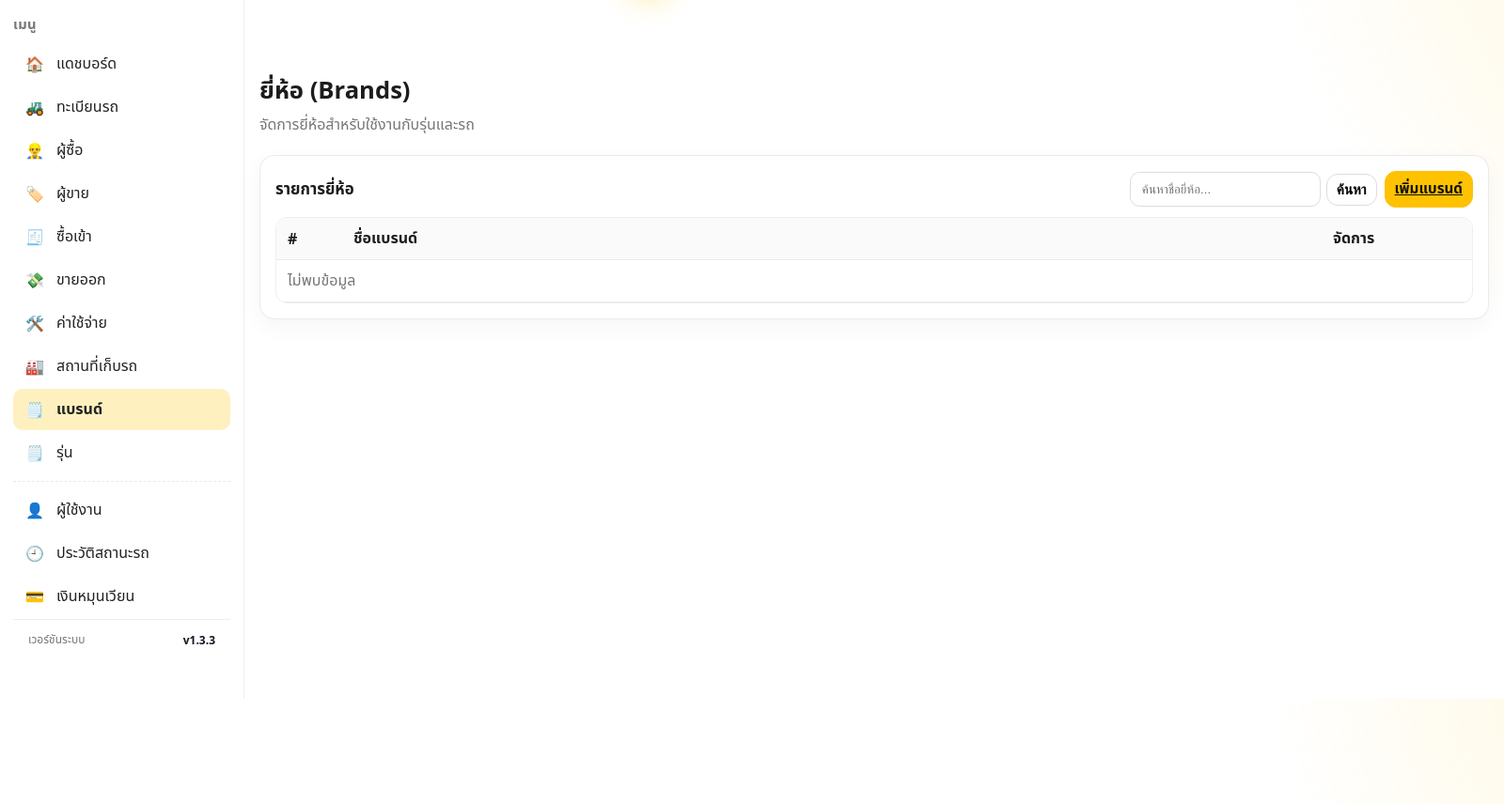
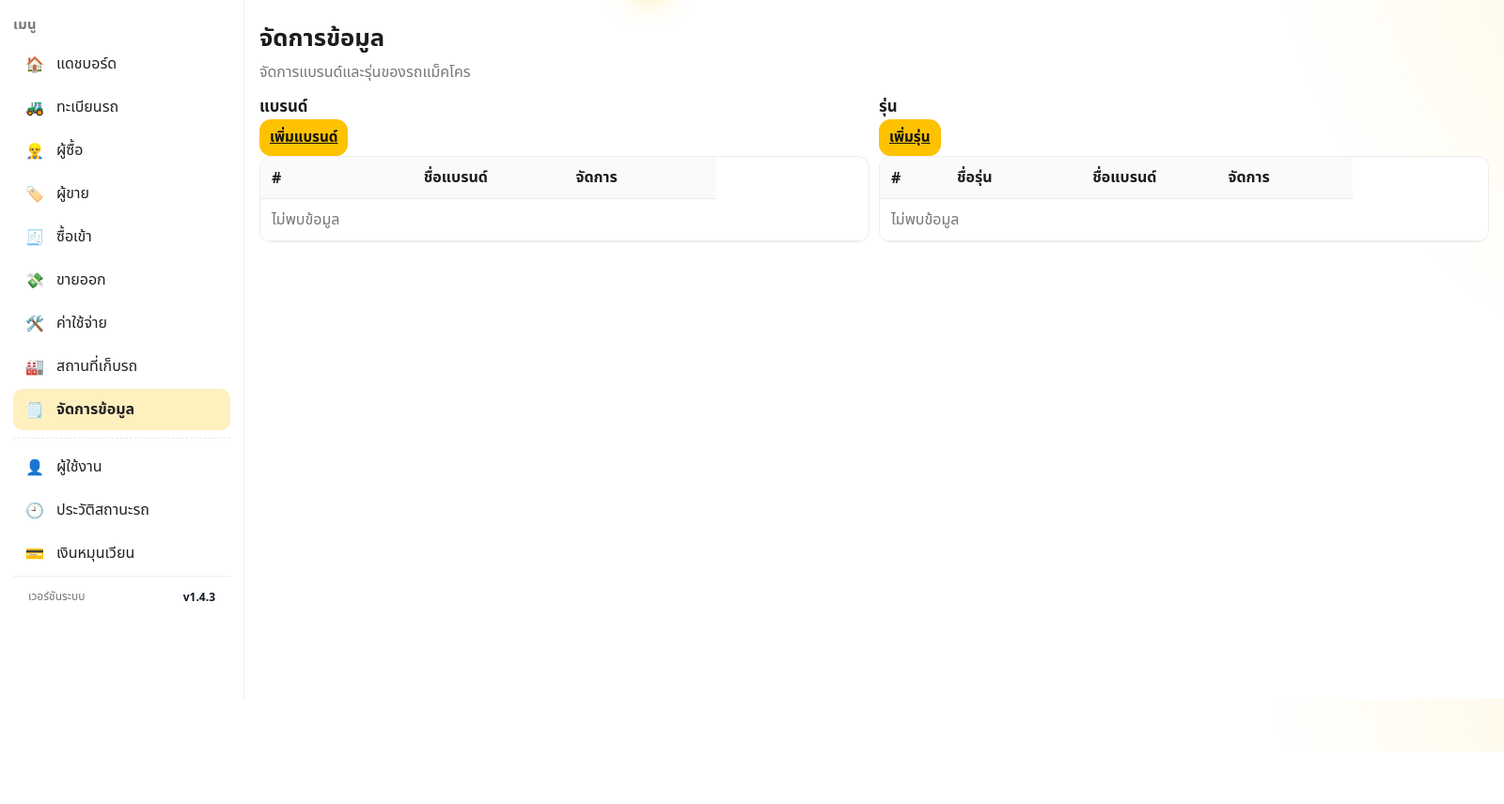
Before and after one commit to Bandit025/Proinspect-machinery, a PHP site: page /manage.php in a window 1600 px wide. Shown: the part 56-912 px from the top of the page at 94% size. After the commit the page ends 856 px from the top, so only its background shows below. Run offline with PHP 8.4, Linux system fonts and the light colour scheme; data that the repository does not hold is empty; some libraries are stand-ins or nearby versions.

Commit message:
update 1.4.3

```diff
--- a/add_brand.php
+++ b/add_brand.php
@@ -83,7 +83,7 @@ if ($_SERVER['REQUEST_METHOD'] === 'POST') {
 
           <div style="display:flex; gap:8px; margin-top:14px;">
             <button class="btn btn-brand" type="submit" id="btnSubmit">บันทึก</button>
-            <a class="btn btn-outline" href="manage.php">ไปหน้ารายการยี่ห้อ</a>
+            <a class="btn btn-outline" href="manage.php">ยกเลิก</a>
           </div>
         </form>
       </section>
--- a/assets/style.css
+++ b/assets/style.css
@@ -239,19 +239,19 @@ body.sidebar-open .nav-icon .hamburger:nth-child(3) {
 }
 
 .content {
-    margin-top: var(--nav-h);
+     /* margin-top: var(--nav-h); */
     margin-left: var(--sidebar-w);
     padding: 16px;
     transition: margin-left .2s ease;
 }
 
 /* limit width children of .content */
-.content>* {
+/* .content>* {
     width: 100%;
     max-width: var(--content-max);
     margin-left: auto;
     margin-right: auto;
-}
+} */
 
 /* desktop collapsed */
 .layout.sidebar-collapsed .sidebar {
@@ -377,9 +377,6 @@ body.sidebar-open .nav-icon .hamburger:nth-child(3) {
     margin-top: 20px;
 }
 
-.tr {
-    text-align: right;
-}
 
 .card {
     background: var(--card);
@@ -470,31 +467,82 @@ body.sidebar-open .nav-icon .hamburger:nth-child(3) {
     filter: brightness(.95);
 }
 
+.btn-warning {
+    background: #d9ac25;
+    border: 1px solid #d9ac25;
+    color: #fff;
+}
+
+.btn-danger:hover {
+    filter: brightness(.95);
+}
+
 /* Table */
 .table-wrap {
-    width: 100%;
-    overflow: auto;
     border-radius: 12px;
     border: 1px solid #eee;
     background: #fff;
+    overflow: auto;
+    -webkit-overflow-scrolling: touch;
 }
 
+/* Make tables full-width and predictable layout for truncation/overflow */
 .table {
     width: 100%;
+    min-width: 640px;
     border-collapse: collapse;
-    min-width: 720px;
+    table-layout: fixed;
 }
 
 .table th,
 .table td {
     padding: 10px 12px;
     border-bottom: 1px solid var(--line);
+    vertical-align: middle;
+    overflow: hidden;
+    text-overflow: ellipsis;
+    white-space: nowrap;
 }
 
+/* Sticky header for long tables */
 .table thead th {
     background: #fafafa;
     font-weight: 600;
     text-align: left;
+    position: sticky;
+    top: 0;
+    z-index: 2;
+}
+
+/* Subtle hover + zebra */
+.table tbody tr:hover {
+    background: rgba(0, 0, 0, .03);
+}
+
+.table tbody tr:nth-child(2n) {
+    background: rgba(0, 0, 0, .01);
+}
+
+.table .muted {
+    color: var(--muted);
+}
+
+/* Compact spacing on small screens; allow wrapping when needed */
+@media (max-width:720px) {
+    .table {
+        min-width: 0;
+    }
+
+    .table th,
+    .table td {
+        padding: 8px 10px;
+        white-space: normal;
+    }
+
+    .table thead th {
+        position: sticky;
+        top: calc(var(--nav-h));
+    }
 }
 
 /* Badges */
--- a/manage.php
+++ b/manage.php
@@ -15,19 +15,20 @@ $q = trim($_GET['q'] ?? '');
 
 // ดึงรายการแบรนด์ (รองรับค้นหา)
 $params = [];
-$sql = "SELECT brand_id, brand_name FROM brands WHERE 1=1";
-if ($q !== '') {
-  $sql .= " AND brand_name LIKE :q";
-  $params[':q'] = "%{$q}%";
-}
-$sql .= " ORDER BY brand_name ASC";
+$sql = "SELECT brand_id, brand_name FROM brands ORDER BY brand_name ASC";
 
 $stm = $pdo->prepare($sql);
 $stm->execute($params);
 $brands = $stm->fetchAll(PDO::FETCH_ASSOC);
+
+$sql_models = "SELECT * FROM models a INNER JOIN brands b ON a.model_id = b.brand_id";
+$stm_models = $pdo->prepare($sql_models);
+$stm_models->execute($params);
+$models = $stm_models->fetchAll(PDO::FETCH_ASSOC);
 ?>
 <!doctype html>
 <html lang="th">
+
 <head>
   <meta charset="utf-8">
   <meta name="viewport" content="width=device-width, initial-scale=1">
@@ -35,6 +36,7 @@ $brands = $stm->fetchAll(PDO::FETCH_ASSOC);
   <link rel="stylesheet" href="assets/style.css?v=9">
   <script src="https://cdn.jsdelivr.net/npm/sweetalert2@11"></script>
 </head>
+
 <body>
   <?php include __DIR__ . '/navbar.php'; ?>
 
@@ -44,71 +46,112 @@ $brands = $stm->fetchAll(PDO::FETCH_ASSOC);
 
     <main class="content">
       <div class="page-head">
-        <h2 class="page-title">ยี่ห้อ (Brands)</h2>
-        <div class="page-sub">จัดการยี่ห้อสำหรับใช้งานกับรุ่นและรถ</div>
+        <h2 class="page-title">จัดการข้อมูล</h2>
+        <div class="page-sub">จัดการแบรนด์และรุ่นของรถแม็คโคร</div>
       </div>
-
-      <?php if ($ok): ?>
-        <div class="alert alert-success"><?= htmlspecialchars($ok) ?></div>
+      <?php if ($ok){ ?>
+        <div class="alert alert-success"><?= $ok ?></div>
+      <?php }else if($err){?>
+        <div class="alert alert-danger"><?= $err ?></div>
+      <?php } ?>
+        <div class="row">
+          <div class="col-2">
+            <h3 class="h5">แบรนด์</h3>
+            <a class="btn btn-brand sm add-btn" href="add_brand.php">เพิ่มแบรนด์</a>
+            <div class="table-wrap">
+              <table class="table">
+                <thead>
+                  <tr>
+                    <th>#</th>
+                    <th>ชื่อแบรนด์</th>
+                    <th>จัดการ</th>
+                  </tr>
+                </thead>
+                <tbody>
+                  <?php if (!empty($brands)): ?>
+                    <?php foreach ($brands as $r):
+                      $brand_id = (int)$r['brand_id'];
+                      $brand_name = htmlspecialchars($r['brand_name'], ENT_QUOTES);
+                    ?>
+                      <tr>
+                        <td><?= $brand_id ?></td>
+                        <td><?= $brand_name ?></td>
+                        <td>
+                          <a class="link" href="brand_edit.php?id=<?= $brand_id ?>">แก้ไข</a>
+                          <form action="brand_delete.php" method="post"
+                                class="js-del-brand" data-name="<?= $brand_name ?>"
+                                style="display:inline;">
+                            <input type="hidden" name="csrf" value="<?= $csrf ?>">
+                            <input type="hidden" name="id" value="<?= $brand_id ?>">
+                            <input type="hidden" name="return" value="<?= htmlspecialchars($_SERVER['REQUEST_URI'], ENT_QUOTES) ?>">
+                            <button type="submit" class="link" style="border:none;background:none;color:#a40000;">ลบ</button>
+                          </form>
+                        </td>
+                      </tr>
+                    <?php endforeach; ?>
+                  <?php else: ?>
+                    <tr>
+                      <td colspan="4" class="muted">ไม่พบข้อมูล</td>
+                    </tr>
                   <?php endif; ?>
-      <?php if ($err): ?>
-        <div class="alert alert-danger"><?= htmlspecialchars($err) ?></div>
-      <?php endif; ?>
-
-      <section class="card mt-20">
-        <div class="card-head">
-          <h3 class="h5">รายการยี่ห้อ</h3>
-
-          <!-- Toolbar: ค้นหา + เพิ่มแบรนด์ (PC = แนวนอน / มือถือ = บนลงล่าง) -->
-          <div class="toolbar">
-            <form method="get" action="manage.php" class="search-form">
-              <input class="input sm" type="text" name="q" placeholder="ค้นหาชื่อยี่ห้อ..." value="<?= htmlspecialchars($q) ?>">
-              <button class="btn btn-outline sm" type="submit">ค้นหา</button>
-            </form>
-            <a class="btn btn-brand sm add-btn" href="add_brand.php">เพิ่มแบรนด์</a>
+                </tbody>
+              </table>
             </div>
           </div>
 
+          <div class="col-2">
+            <h3 class="h5">รุ่น</h3>
+            <a class="btn btn-brand sm add-btn" href="model_add.php">เพิ่มรุ่น</a>
             <div class="table-wrap">
               <table class="table">
                 <thead>
                   <tr>
                     <th style="width:70px;">#</th>
+                    <th>ชื่อรุ่น</th>
                     <th>ชื่อแบรนด์</th>
-                <th class="tr" style="width:160px;">จัดการ</th>
+                    <th>จัดการ</th>
                   </tr>
                 </thead>
                 <tbody>
-              <?php $i = 1; foreach ($brands as $r): $id = (int)$r['brand_id']; ?>
+                  <?php if (!empty($models)): ?>
+                    <?php $i = 1; foreach ($models as $r):
+                      $model_id = $r['model_id'];
+                      $model_name = $r['model_name'];
+                      $brand_name = $r['brand_name'];
+                    ?>
                       <tr>
                         <td><?= $i++ ?></td>
-                  <td><?= htmlspecialchars($r['brand_name']) ?></td>
-                  <td class="tr">
-                    <a class="link" href="brand_edit.php?id=<?= $id ?>">แก้ไข</a>
-                    ·
-                    <form action="brand_delete.php" method="post"
-                          class="js-del-brand" data-name="<?= htmlspecialchars($r['brand_name']) ?>"
+                        <td><?= $model_name ?></td>
+                        <td><?= $brand_name ?></td>
+                        <td>
+                          <a class="link" href="model_edit.php?id=<?= $model_id ?>">แก้ไข</a>
+
+                          <form action="model_delete.php" method="post"
+                                class="js-del-brand" data-name="<?= $model_name ?>"
                                 style="display:inline;">
                             <input type="hidden" name="csrf" value="<?= $csrf ?>">
-                      <input type="hidden" name="id" value="<?= $id ?>">
-                      <input type="hidden" name="return" value="<?= htmlspecialchars($_SERVER['REQUEST_URI']) ?>">
-                      <button type="submit" class="link" style="border:none;background:none;color:#a40000;">
-                        ลบ
-                      </button>
+                            <input type="hidden" name="id" value="<?= $model_id ?>">
+                            <input type="hidden" name="return" value="<?= htmlspecialchars($_SERVER['REQUEST_URI'], ENT_QUOTES) ?>">
+                            <button type="submit" class="link" style="border:none;background:none;color:#a40000;">ลบ</button>
                           </form>
                         </td>
                       </tr>
                     <?php endforeach; ?>
-
-              <?php if (!$brands): ?>
+                  <?php else: ?>
                     <tr>
-                  <td colspan="3" class="muted">ไม่พบข้อมูล</td>
+                      <td colspan="5" class="muted">ไม่พบข้อมูล</td>
                     </tr>
                   <?php endif; ?>
                 </tbody>
               </table>
             </div>
-      </section>
+          </div>
+        </div>
+
+        </div>
+
+
+  <!-- </section> -->
 </main>
   </div>
 
@@ -137,4 +180,5 @@ $brands = $stm->fetchAll(PDO::FETCH_ASSOC);
     });
   </script>
 </body>
+
 </html>
--- a/model_add.php
+++ b/model_add.php
@@ -100,7 +100,7 @@ if ($_SERVER['REQUEST_METHOD'] === 'POST') {
 
           <div style="margin-top:14px;display:flex;gap:8px;">
             <button class="btn btn-brand" type="submit">บันทึก</button>
-            <a class="btn btn-outline" href="models.php">ยกเลิก</a>
+            <a class="btn btn-outline" href="manage.php">ยกเลิก</a>
           </div>
         </form>
       </section>
--- a/model_edit.php
+++ b/model_edit.php
@@ -34,7 +34,8 @@ if ($_SERVER['REQUEST_METHOD']==='POST') {
   if (!$errors) {
     $upd = $pdo->prepare("UPDATE models SET brand_id=?, model_name=? WHERE model_id=?");
     $upd->execute([$brand_id, $model_name, $id]);
-    header('Location: models.php?ok=' . urlencode('บันทึกการแก้ไขเรียบร้อย')); exit;
+    header('Location: manage.php?ok=' . urlencode('บันทึกการแก้ไขเรียบร้อย'));
+    exit;
   }
 }
 ?>
@@ -85,7 +86,7 @@ if ($_SERVER['REQUEST_METHOD']==='POST') {
 
         <div style="margin-top:14px;display:flex;gap:8px;">
           <button class="btn btn-brand" type="submit">บันทึก</button>
-          <a class="btn btn-outline" href="models.php">ยกเลิก</a>
+          <a class="btn btn-outline" href="manage.php">ยกเลิก</a>
         </div>
       </form>
     </section>
--- a/sidebar.php
+++ b/sidebar.php
@@ -7,7 +7,7 @@ function active($file){ global $active; return $active === $file ? 'active' : ''
 
 // กันกรณียังไม่ include config.php
 if (!defined('APP_VERSION')) {
-  define('APP_VERSION', '1.3.3');
+  define('APP_VERSION', '1.4.3');
 }
 ?>
 <aside class="sidebar">
@@ -41,11 +41,7 @@ if (!defined('APP_VERSION')) {
         <span class="icon">🏭</span><span class="item-label">สถานที่เก็บรถ</span></a></li>
 
     <li><a class="<?= active('manage.php') ?>" href="manage.php">
-        <span class="icon">🗒️</span><span class="item-label">แบรนด์</span></a></li>
-
-    <li><a class="<?= active('models.php') ?>" href="models.php">
-        <span class="icon">🗒️</span><span class="item-label">รุ่น</span></a></li>
-
+        <span class="icon">🗒️</span><span class="item-label">จัดการข้อมูล</span></a></li>
     <li class="sep"></li>
 
     <li><a class="<?= active('users.php') ?>" href="users.php">
```
Also changed, not shown: brand_edit.php (added, +108 -0 lines). Lines whose indentation alone changed are shown as unchanged.
